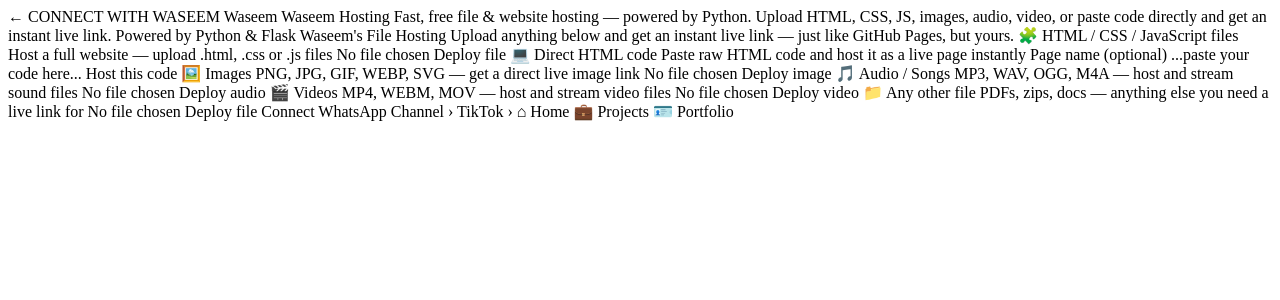
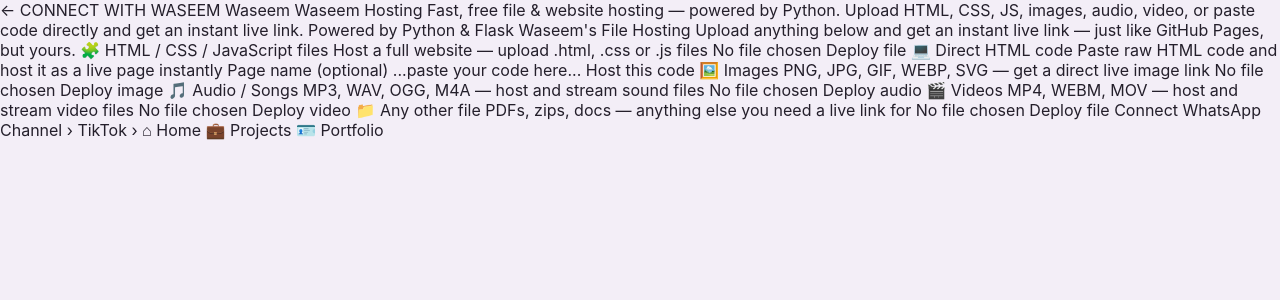
Before and after one commit to niazakhtar52672-pixel/Waseem-html-hosting, a Flask app: page / in a window 1280 px wide. Shown: the top 300 px of the page. Run offline with Flask 3, Linux system fonts and the light colour scheme.

Commit message:
Update index.html

```diff
--- a/templates/index.html
+++ b/templates/index.html
@@ -1,3 +1,8 @@
+<head>
+  <meta charset="UTF-8">
+  <meta name="viewport" content="width=device-width, initial-scale=1.0">
+  <link rel="stylesheet" href="{{ url_for('static', filename='css/style.css') }}">
+</head>
 ←
 CONNECT WITH
 WASEEM
```
